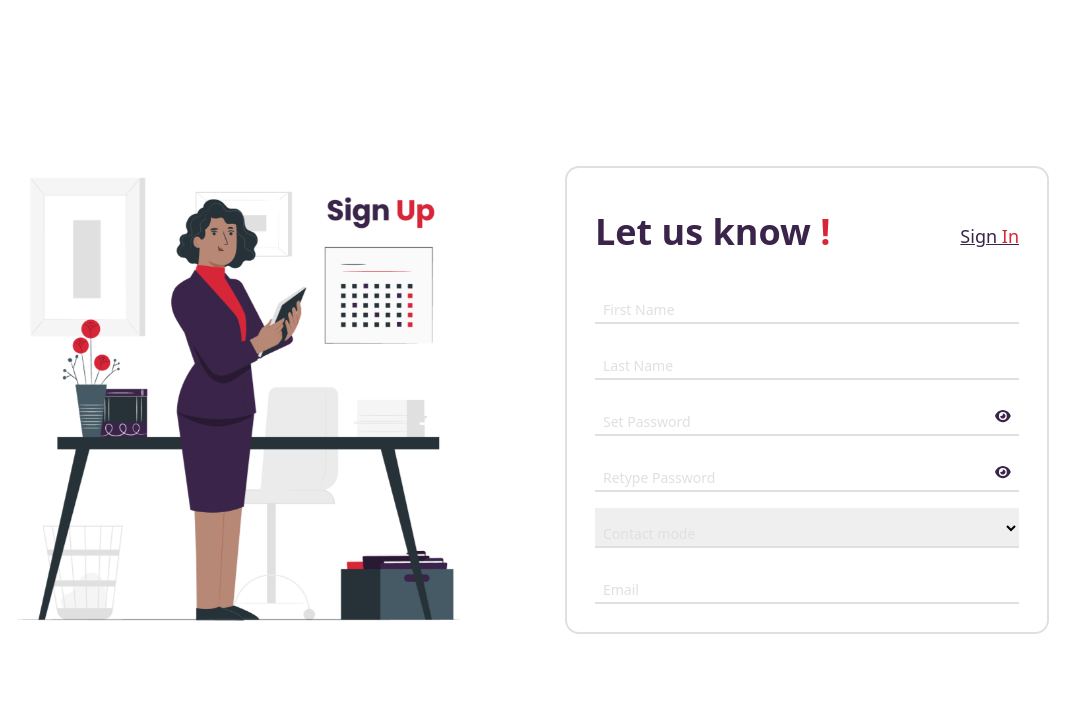
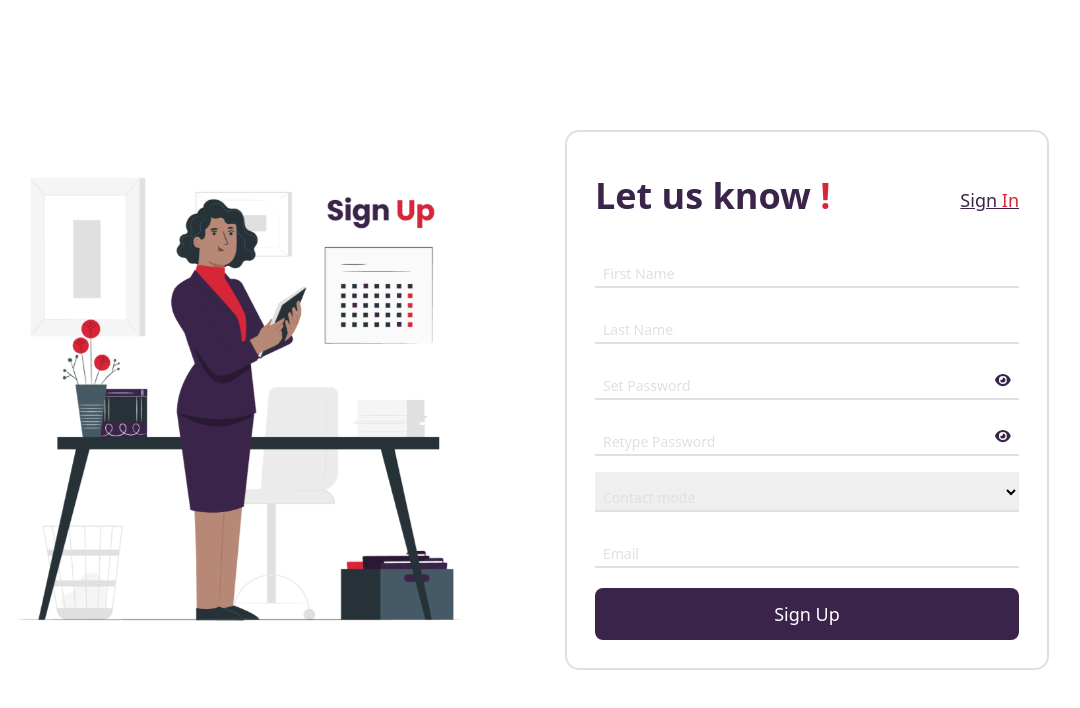
Before and after one commit to najwakv/login-signup-typescript, a React (Vite) app in the folder client/: page /register in a window 1280 px wide. Shown: the top 708 px of the page, without its empty margins (73-1153 px from the left). Built offline with nearby package versions, Linux system fonts and the light colour scheme.

Commit message:
Replaced Login and Register Page Button code with Authbutton Component.

```diff
--- a/client/src/components/AuthButton.tsx
+++ b/client/src/components/AuthButton.tsx
@@ -9,7 +9,7 @@ interface AuthButtonProps {
 const AuthButton: React.FC<AuthButtonProps> = ({ to, label }) => {
   return (
     <Link to={to}>
-      <div className="flex justify-center monitor:py-3">
+      <div className="flex justify-center pt-3 laptop:pt-4 desktop:pt-5 monitor:pt-6">
         <button
           type="submit"
           className=" w-full bg-purple text-white text-sm laptop:text-base desktop:text-lg py-2 desktop:py-3 monitor:py-4 rounded-lg"
--- a/client/src/pages/Login.tsx
+++ b/client/src/pages/Login.tsx
@@ -3,6 +3,7 @@ import loginImage from "../assets/login.png";
 import ImagePanel from "../components/ImagePanel";
 import Heading from "../components/Heading";
 import InputField from "../components/InputField";
+import AuthButton from "../components/AuthButton";
 
 const Login: React.FC = () => {
   return (
@@ -31,19 +32,10 @@ const Login: React.FC = () => {
               showEyeIcon
             />
 
-            <div className="flex justify-center  monitor:py-3">
-              <button
-                type="submit"
-                className=" w-full bg-purple text-white  font-medium text-sm laptop:text-base desktop:text-lg py-2 desktop:py-3 monitor:py-4 rounded-lg"
-              >
-                Sign In
-              </button>
-            </div>
+            <AuthButton to="/otp" label="Sign In" />
 
             <div className="flex justify-center">
-              <button
-                className=" w-full bg-white text-black font-bold border-2 text-sm laptop:text-base desktop:text-lg py-2 desktop:py-3 monitor:py-4 rounded-lg"
-              >
+              <button className=" w-full bg-white text-black font-bold border-2 text-sm laptop:text-base desktop:text-lg py-2 desktop:py-3 monitor:py-4 rounded-lg">
                 Sign Up
               </button>
             </div>
--- a/client/src/pages/Register.tsx
+++ b/client/src/pages/Register.tsx
@@ -5,6 +5,7 @@ import Heading from "../components/Heading";
 import InputField from "../components/InputField";
 import { library } from '@fortawesome/fontawesome-svg-core';
 import { faEye, faEyeSlash } from '@fortawesome/free-solid-svg-icons';
+import AuthButton from "../components/AuthButton";
 
 library.add(faEye, faEyeSlash);
 
@@ -73,6 +74,7 @@ const Register: React.FC = () => {
               placeholder="Email"
               type="text"
             />
+            <AuthButton to="/" label="Sign Up"/>
           </form>
         </div>
       </div>
```
